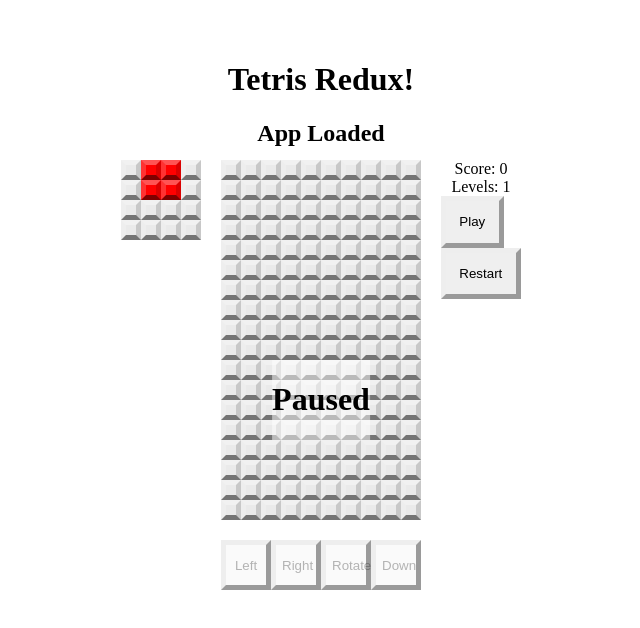
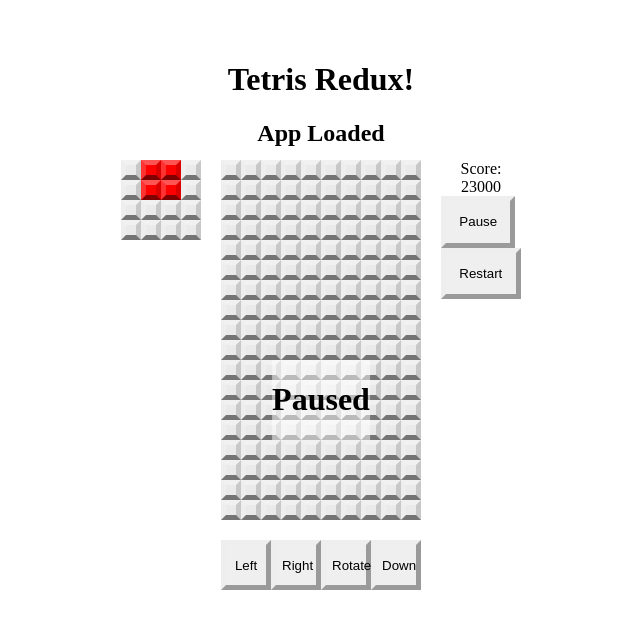
Before and after one commit to ddoherty145/tetris-app, a React (Vite) app: page / in a window 1280 px wide. Shown: the top 628 px of the page, without its empty margins (319-959 px from the left). Built offline with nearby package versions, Linux system fonts and the light colour scheme.

Commit message:
added connection for score board

```diff
--- a/src/components/Controls.jsx
+++ b/src/components/Controls.jsx
@@ -4,7 +4,7 @@ import { moveLeft, moveRight, moveDown, rotate } from "../features/gameSlice";
 
 export default function Controls(){
     const dispatch = useDispatch();
-    const { isRunning } = useSelector((state) => state);
+    const { isRunning } = useSelector((state) => state.game);
     return (
         <div className="controls">
             {/* Left */}
--- a/src/components/ScoreBoard.jsx
+++ b/src/components/ScoreBoard.jsx
@@ -1,16 +1,25 @@
 import React from 'react';
+import { useSelector, useDispatch } from 'react-redux';
+import { pause, resume, restart} from '../features/gameSlice';
 
 export default function ScoreBoard() {
+    const dispatch = useDispatch();
+    const { score, isRunning, gameOver } = useSelector((state) => state.game);
     return (
         <div className ="score-board">
-            <div>Score: 0</div>
-            <div>Levels: 1</div>
+            <div>Score: {score}</div>
             <button className="score-board-button" onClick={() => {
-                //...
-            }}>Play</button>
-            <button className="score-board-button" onClick={() => {
-                //...
-            }}>Restart</button>
+                if (gameOver) return;
+                if (isRunning) {
+                    dispatch(pause());
+                } else {
+                    dispatch(resume());
+                }
+            }}
+            >
+                {isRunning ? 'Pause' : 'Resume'}
+            </button>
+            <button className="score-board-button" onClick={() => dispatch(restart())}>Restart</button>
         </div>
     );
 }
--- a/src/utils/index.jsx
+++ b/src/utils/index.jsx
@@ -168,7 +168,7 @@ export const defaultState = () => {
     y: -4,
     nextShape: randomShape(),
     isRunning: true,
-    score: 0,
+    score: 23000,
     speed: 1000,
     gameOver: false
  }
```
